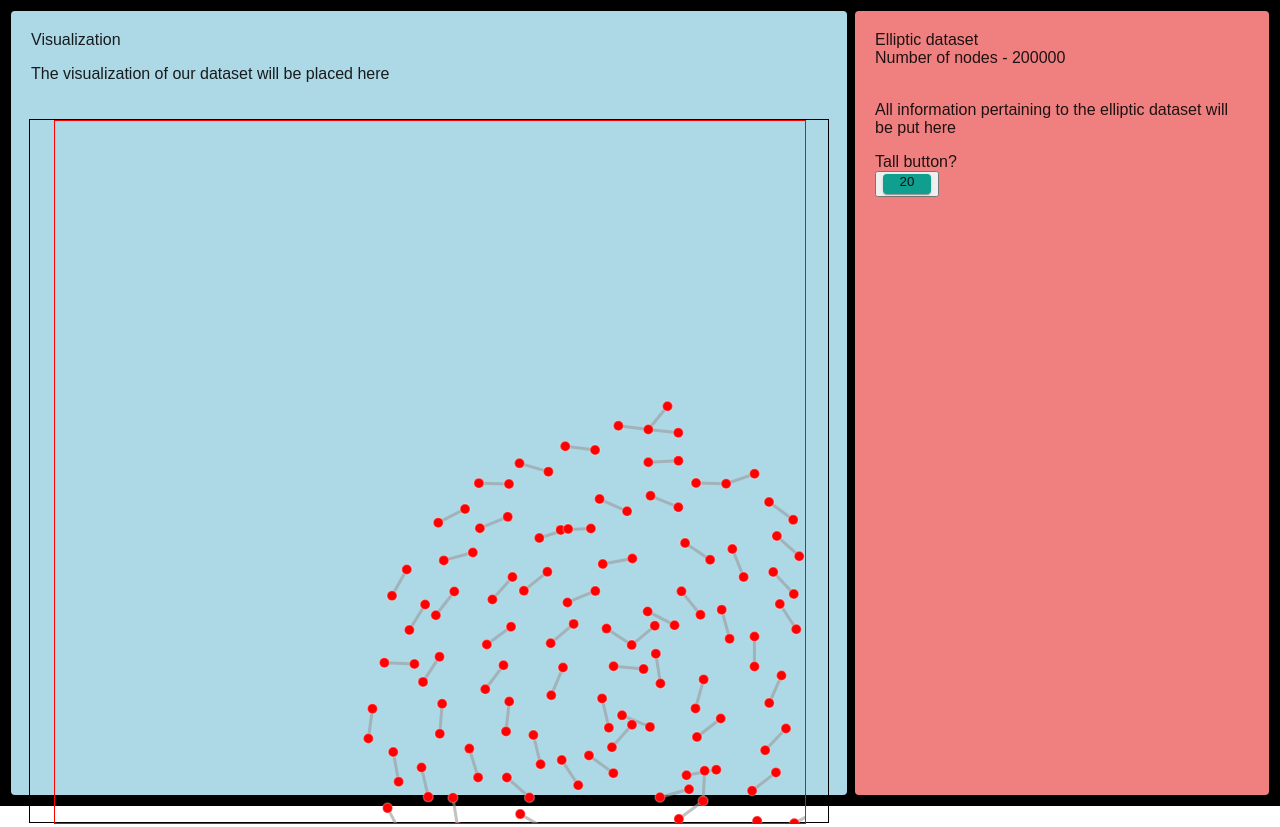
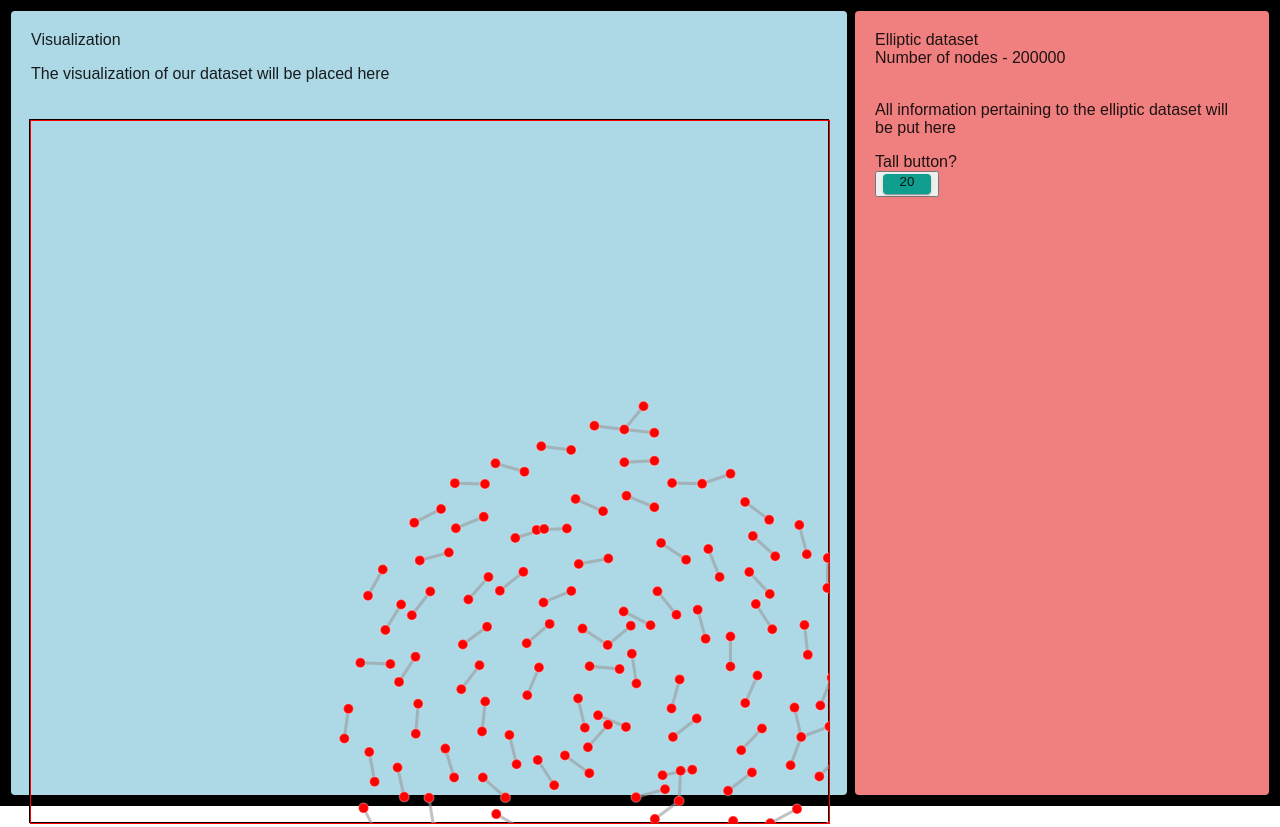
Before and after one commit to sharzy720/capstone22_23, a React (Create React App) app: page / in a window 1280 px wide. Built offline with nearby package versions, Linux system fonts and the light colour scheme.

Commit message:
Removed not needed padding

```diff
--- a/src/components/VisualizationPanel.js
+++ b/src/components/VisualizationPanel.js
@@ -25,7 +25,8 @@ function VisualizationPanel() {
             {/*Container for the graph visualization*/}
             <Container style={{ height: "88vh",
                                 width: "100vh",
-                                border: "black 1px solid"}}>
+                                border: "black 1px solid",
+                                padding: "0px"}}>
                 {/*<ForceGraphVis/>*/}
                 <JSONForceGraph/>
             </Container>
```
